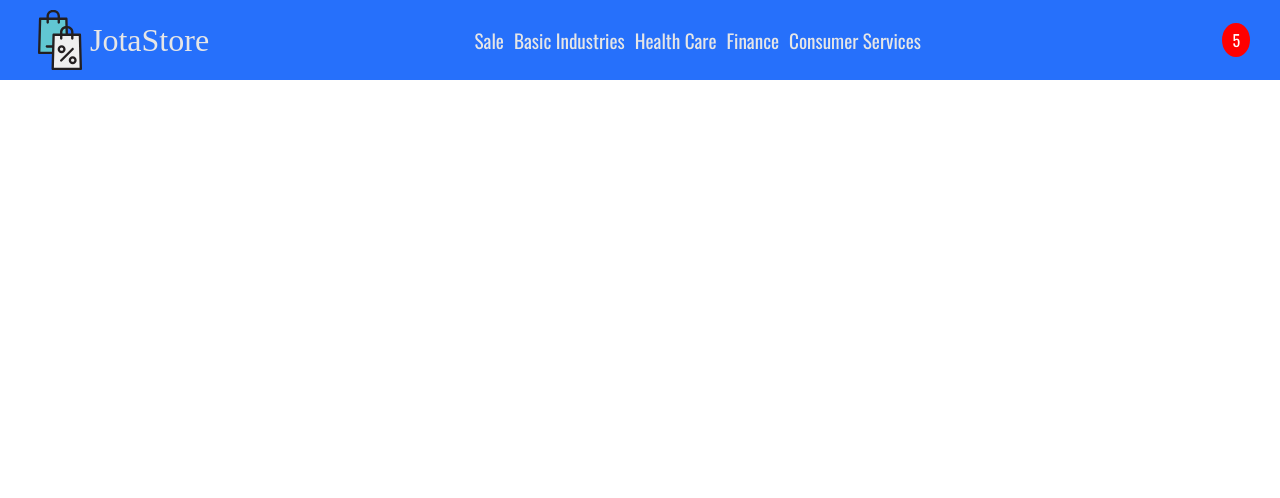
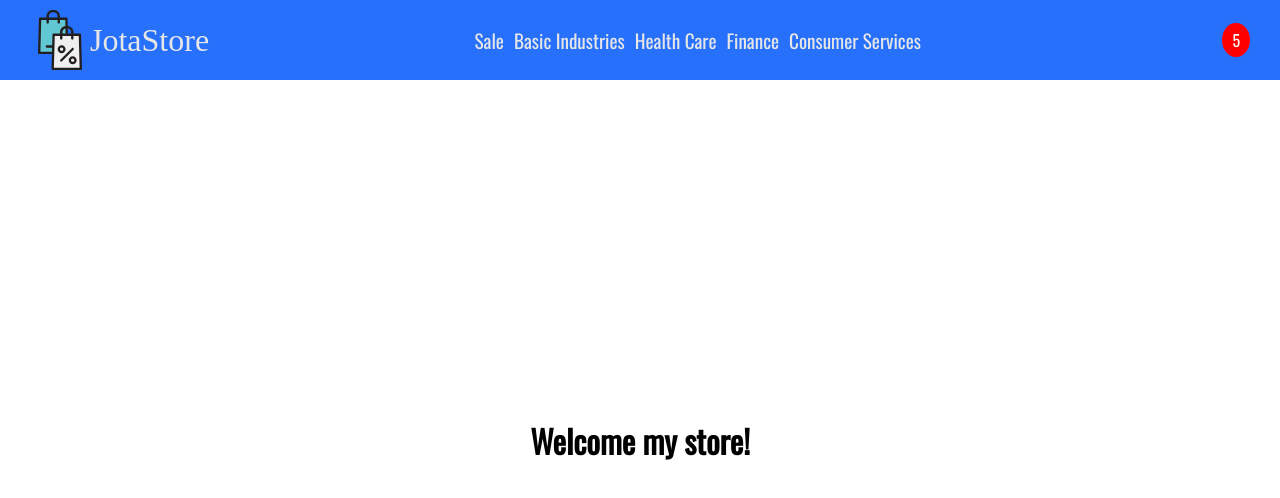
Before and after one commit to jotafierro/jotastore, a React (Vite) app: page / in a window 1280 px wide. Shown: the top 498 px of the page. Built offline with nearby package versions, Linux system fonts and the light colour scheme; some icons are missing; a web font is replaced by a local one.

Commit message:
add ItemListContainer with greeting

```diff
--- a/src/App.jsx
+++ b/src/App.jsx
@@ -1,9 +1,11 @@
 import './App.scss'
+import ItemListContainer from './components/ItemListContainer/ItemListContainer'
 import Navbar from './components/Navbar/Navbar'
 
 const App = () => (
   <>
     <Navbar />
+    <ItemListContainer greeting={'Welcome my store!'}/>
   </>
 )
 
--- /dev/null
+++ b/src/components/ItemListContainer/ItemListContainer.jsx
@@ -0,0 +1,11 @@
+import './ItemListContainer.scss'
+
+const ItemListContainer = ({ greeting }) => {
+  return (
+    <div className="greeting-container">
+      <h1>{greeting}</h1>
+    </div>
+  )
+}
+
+export default ItemListContainer
--- /dev/null
+++ b/src/components/ItemListContainer/ItemListContainer.scss
@@ -0,0 +1,6 @@
+.greeting-container {
+  display: flex;
+  justify-content: center;
+  align-items: center;
+  min-height: calc(100vh - 80px);
+}
```
